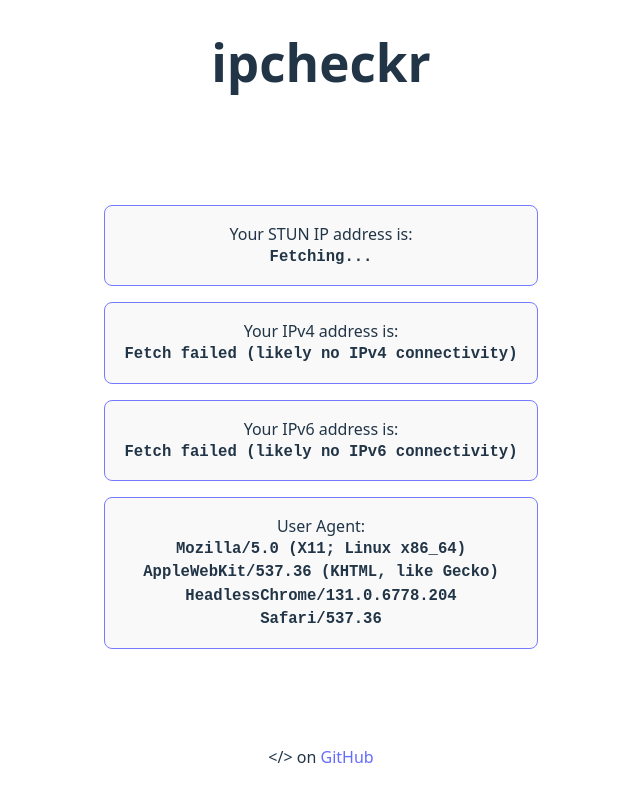
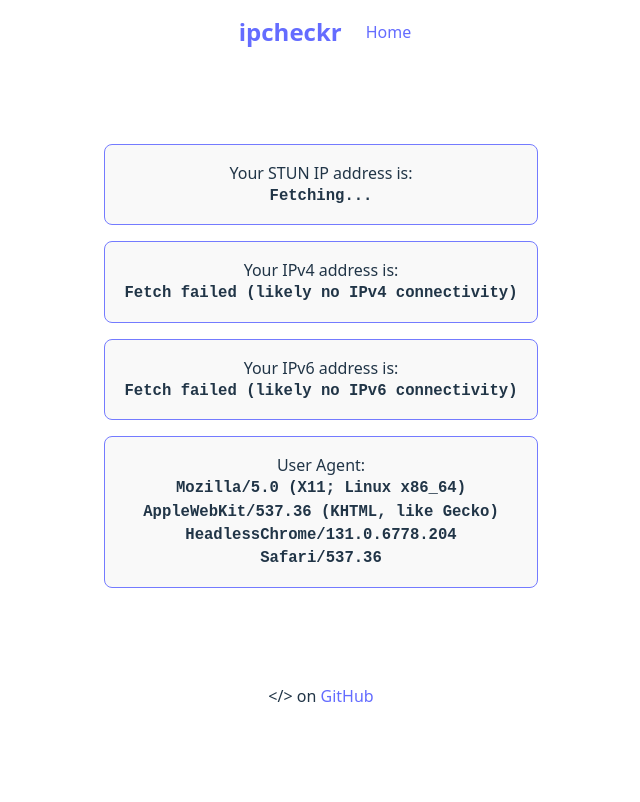
Before and after one commit to joariasl/ipcheckr-web, a website built with Vite: page index.html in a window 1280 px wide. Shown: the whole page, without its empty margins (319-959 px from the left). Built offline with nearby package versions, Linux system fonts and the light colour scheme.

Commit message:
Add navigation bar vanilla
* Define initial  HTML navbar structure
* Add custom CSS style

Closes #8

```diff
--- a/index.html
+++ b/index.html
@@ -10,7 +10,14 @@
   </head>
   <body>
     <header>
-      <h1>ipcheckr</h1>
+      <nav class="navbar">
+        <a class="nav-brand" href="/">ipcheckr</a>
+        <div class="navbarNav">
+          <ul class="navbar-nav">
+            <li><a class="nav-link" href="/">Home</a></li>
+          </ul>
+        </div>
+      </nav>
     </header>
     <main>
       <div id="app"></div>
--- a/src/main.ts
+++ b/src/main.ts
@@ -1,4 +1,5 @@
 import './style.css'
+import './navbar.css'
 
 import { getIPs } from './httpclient'
 import { StunClient } from './stunclient'
--- /dev/null
+++ b/src/navbar.css
@@ -0,0 +1,49 @@
+nav.navbar {
+  display: flex;
+  align-items: center;
+  overflow: hidden;
+  padding: 0 2rem;
+}
+
+nav.navbar .navbarNav {
+  display: flex;
+  flex-basis: auto;
+  flex-grow: 1;
+}
+
+nav.navbar ul.navbar-nav {
+  display: flex;
+  list-style-type: none;
+  margin: 0;
+  padding: 0;
+  flex-direction: row;
+  margin-left: auto;
+}
+
+nav.navbar a.nav-brand {
+  /* color: #f2f2f2; */
+  text-align: center;
+  padding: 14px 16px;
+  text-decoration: none;
+  font-size: 1.5em;
+  font-weight: bold;
+}
+
+nav.navbar a.nav-link {
+  padding: 0 0.5rem;
+  /* color: #f2f2f2; */
+  text-decoration: none;
+}
+
+nav.navbar a.nav-link:hover {
+  text-decoration: underline;
+}
+
+@media (prefers-color-scheme: dark) {
+  nav.navbar a.nav-brand {
+    color: #f2f2f2;
+  }
+  nav.navbar a.nav-link {
+    color: #f2f2f2;
+  }
+}
```
